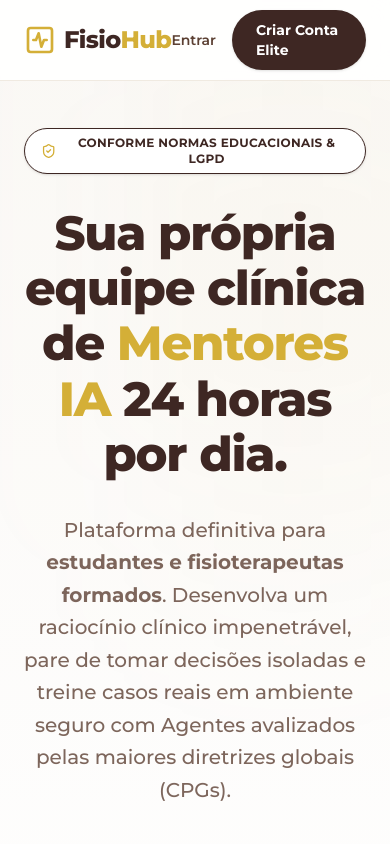
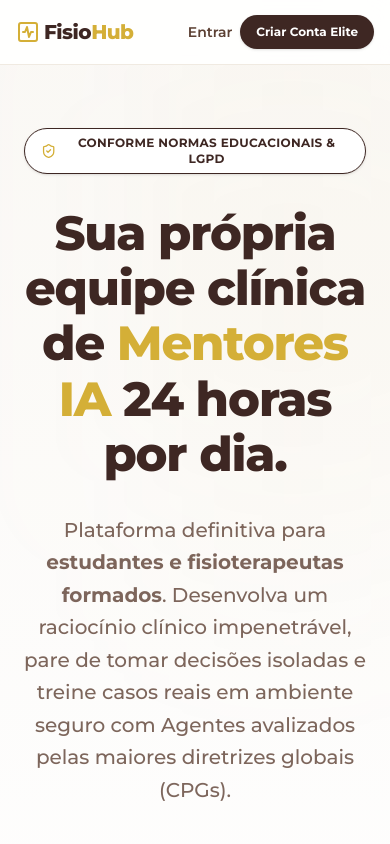
Before and after one commit to pabloandradeoficial/fisiohub, a Next.js app: page / in a window 390 px wide. Shown: the top 844 px of the page. Built offline with nearby package versions, Linux system fonts and the light colour scheme.

Commit message:
fix(ui): responsive adjustments, progress wrapping and explicit Save to Library button

```diff
--- a/src/app/chat/[id]/ChatClient.tsx
+++ b/src/app/chat/[id]/ChatClient.tsx
@@ -622,10 +622,25 @@ export default function ChatClient() {
                   )}
 
                   {msg.role === 'model' && (
-                    <div className="flex items-center gap-2 mt-2 ml-1 opacity-50 hover:opacity-100 transition-opacity">
-                      <span className="text-[10px] font-bold text-brown-500 mr-2">O QUE ACHOU?</span>
-                      <button onClick={(e) => { const el = e.currentTarget; el.innerHTML = '<span class="text-xs">Obrigado!</span>'; el.classList.add('text-gold-600'); setTimeout(() => el.style.opacity = '0', 2000)}} className="p-1 hover:bg-brown-100 rounded text-brown-600 transition-colors"><ThumbsUp className="w-3.5 h-3.5" /></button>
-                      <button onClick={(e) => { const el = e.currentTarget; el.innerHTML = '<span class="text-xs font-medium">Revisando</span>'; el.classList.add('text-brown-700'); setTimeout(() => el.style.opacity = '0', 2000)}} className="p-1 hover:bg-brown-100 rounded text-brown-600 transition-colors"><ThumbsDown className="w-3.5 h-3.5" /></button>
+                    <div className="flex flex-wrap items-center gap-3 mt-2 ml-1">
+                      <button onClick={(e) => {
+                          if(activeSessionId) {
+                            toggleFavorite(e, activeSessionId);
+                            const el = e.currentTarget;
+                            const originalHtml = el.innerHTML;
+                            el.innerHTML = '<span class="text-xs font-bold px-1 text-gold-600">Salvo na Biblioteca!</span>';
+                            setTimeout(() => { if(el) el.innerHTML = originalHtml; }, 2500);
+                          }
+                        }}
+                        className="flex items-center gap-1.5 p-1.5 px-3 border border-brown-200 bg-white hover:bg-gold-50 hover:border-gold-300 rounded-lg text-brown-600 transition-all shadow-sm active:scale-95"
+                      >
+                        <BookOpen className="w-3.5 h-3.5 text-gold-600" /> <span className="text-[10px] sm:text-xs font-bold text-brown-800">SALVAR NA BIBLIOTECA</span>
+                      </button>
+
+                      <div className="flex items-center gap-1 opacity-50 hover:opacity-100 transition-opacity ml-auto">
+                        <button onClick={(e) => { const el = e.currentTarget; el.innerHTML = '<span class="text-xs">Obrigado!</span>'; el.classList.add('text-gold-600'); setTimeout(() => el.style.opacity = '0', 2000)}} className="p-1.5 hover:bg-brown-100 rounded text-brown-600 transition-colors"><ThumbsUp className="w-3.5 h-3.5" /></button>
+                        <button onClick={(e) => { const el = e.currentTarget; el.innerHTML = '<span class="text-xs font-medium">Revisando</span>'; el.classList.add('text-brown-700'); setTimeout(() => el.style.opacity = '0', 2000)}} className="p-1.5 hover:bg-brown-100 rounded text-brown-600 transition-colors"><ThumbsDown className="w-3.5 h-3.5" /></button>
+                      </div>
                     </div>
                   )}
                 </div>
--- a/src/app/dashboard/page.tsx
+++ b/src/app/dashboard/page.tsx
@@ -153,7 +153,7 @@ export default async function DashboardPage() {
         </header>
 
         {/* Progress Widget */}
-        <section className="bg-white p-8 rounded-2xl shadow-sm border border-[#E8E3DF] flex items-center gap-8">
+        <section className="bg-white p-6 sm:p-8 rounded-2xl shadow-sm border border-[#E8E3DF] flex flex-col sm:flex-row items-center text-center sm:text-left gap-6 sm:gap-8">
           <div className="relative w-32 h-32 shrink-0">
             {/* Simple CSS Donut */}
             <svg viewBox="0 0 36 36" className="w-full h-full transform -rotate-90">
@@ -183,14 +183,14 @@ export default async function DashboardPage() {
               <h2 className="text-xl font-semibold text-[#3A2E27]">Progresso do Módulo Atual</h2>
               <p className="text-[#8E7D73]">Ortopedia Clínica & Traumatologia</p>
             </div>
-            <div className="flex items-center gap-4 text-sm text-[#8E7D73] font-medium">
+            <div className="flex flex-col sm:flex-row items-center sm:items-start gap-2 sm:gap-4 text-sm text-[#8E7D73] font-medium justify-center sm:justify-start">
               <span className="flex items-center gap-1"><CheckCircle className="w-4 h-4 text-[#D4AF37]" /> {mockProgress.completedClasses} aulas concluídas</span>
               <span className="flex items-center gap-1"><PlayCircle className="w-4 h-4 text-[#C4B7B0]" /> {mockProgress.totalClasses} no total</span>
             </div>
           </div>
-          <div className="shrink-0">
+          <div className="shrink-0 w-full sm:w-auto">
             <div
-              className="inline-flex items-center justify-center gap-2 px-8 py-4 bg-gray-200 text-gray-500 font-bold rounded-xl shadow-inner cursor-not-allowed"
+              className="inline-flex w-full sm:w-auto items-center justify-center gap-2 px-8 py-4 bg-gray-200 text-gray-500 font-bold rounded-xl shadow-inner cursor-not-allowed"
             >
               <Lock className="w-4 h-4" />
               EM BREVE !
--- a/src/app/page.tsx
+++ b/src/app/page.tsx
@@ -12,16 +12,16 @@ export default function LandingPage() {
 
       {/* Navigation */}
       <nav className="fixed w-full top-0 bg-white/90 backdrop-blur-md border-b border-brown-100 z-50 pwa-hidden">
-        <div className="max-w-7xl mx-auto px-6 h-20 flex items-center justify-between">
-          <div className="flex items-center gap-2 text-2xl font-black tracking-tight text-brown-900">
-            <ActivitySquare className="w-8 h-8 text-gold-500" />
+        <div className="max-w-7xl mx-auto px-4 sm:px-6 h-16 sm:h-20 flex items-center justify-between">
+          <div className="flex items-center gap-1 sm:gap-2 text-xl sm:text-2xl font-black tracking-tight text-brown-900 shrink-0">
+            <ActivitySquare className="w-6 h-6 sm:w-8 sm:h-8 text-gold-500" />
             <span>Fisio<span className="text-gold-500">Hub</span></span>
           </div>
-          <div className="flex items-center gap-4">
-            <Link href="/login" className="text-sm font-semibold text-brown-800 hover:text-gold-600 transition-colors">
+          <div className="flex items-center gap-2 sm:gap-4 shrink-0">
+            <Link href="/login" className="text-[14px] sm:text-sm font-semibold text-brown-800 hover:text-gold-600 transition-colors">
               Entrar
             </Link>
-            <Link href="/register" className="text-sm font-bold text-white bg-brown-900 px-6 py-2.5 rounded-full hover:bg-brown-800 transition-colors shadow-sm">
+            <Link href="/register" className="text-[12px] sm:text-sm font-bold text-white bg-brown-900 px-4 sm:px-6 py-2 sm:py-2.5 rounded-full hover:bg-brown-800 transition-colors shadow-sm whitespace-nowrap">
               Criar Conta Elite
             </Link>
           </div>
@@ -315,8 +315,8 @@ export default function LandingPage() {
             </div>
 
             {/* Anual Card (Destaque) */}
-            <div className="bg-brown-900 rounded-[2rem] p-10 border border-gold-500/30 shadow-2xl relative flex flex-col transform md:-translate-y-4">
-              <div className="absolute -top-5 left-1/2 -translate-x-1/2 bg-gold-500 text-white px-6 py-2 rounded-full text-sm font-black uppercase tracking-wider shadow-lg">
+            <div className="bg-brown-900 rounded-[2rem] p-10 border border-gold-500/30 shadow-2xl relative flex flex-col transform md:-translate-y-4 mt-6 md:mt-0">
+              <div className="absolute -top-5 left-1/2 -translate-x-1/2 bg-gold-500 text-white px-4 sm:px-6 py-1.5 sm:py-2 rounded-full text-[11px] sm:text-sm font-black uppercase tracking-wider shadow-lg whitespace-nowrap">
                 Recomendado (Melhor Valor)
               </div>
 
```
